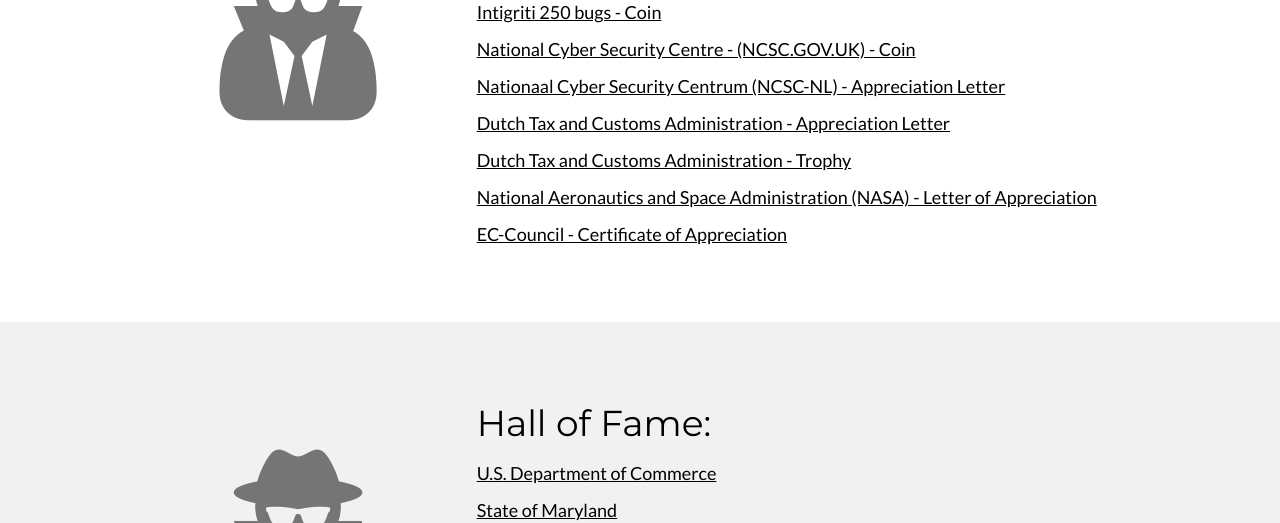
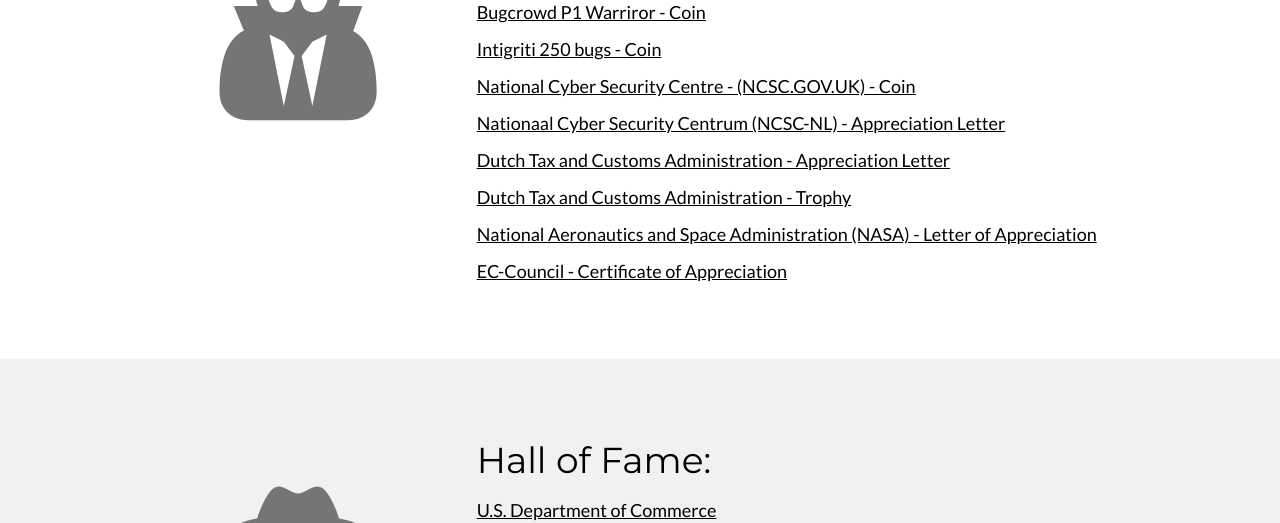
Before and after one commit to miguelsantareno/miguelsantareno.github.io, a plain HTML site: page acknowledgements.html in a window 1280 px wide. Shown: the part 577-1100 px from the top of the page. Drawn offline with nearby package versions, Linux system fonts and the light colour scheme.

```diff
--- a/acknowledgements.html
+++ b/acknowledgements.html
@@ -52,6 +52,7 @@ body,h1,h2,h3,h4,h5,h6 {font-family: "Lato", sans-serif}
     </div>
         <div class="w3-twothird">
            <h1>Letters of Appreciation / Trophies / Coins:</h1>
+         <h5 class="w3-padding-10"><a href=""> Bugcrowd P1 Warriror - Coin</a></h5>
          <h5 class="w3-padding-10"><a href="250bugs.jpg"> Intigriti 250 bugs - Coin</a></h5>
          <h5 class="w3-padding-10"><a href="https://x.com/MiguelSantareno/status/1925272269661561334/photo/1"> National Cyber Security Centre - (NCSC.GOV.UK) - Coin</a></h5>
         <h5 class="w3-padding-10"><a href="./NCSC_NL.png"> Nationaal Cyber Security Centrum (NCSC-NL) - Appreciation Letter</a></h5>
```
